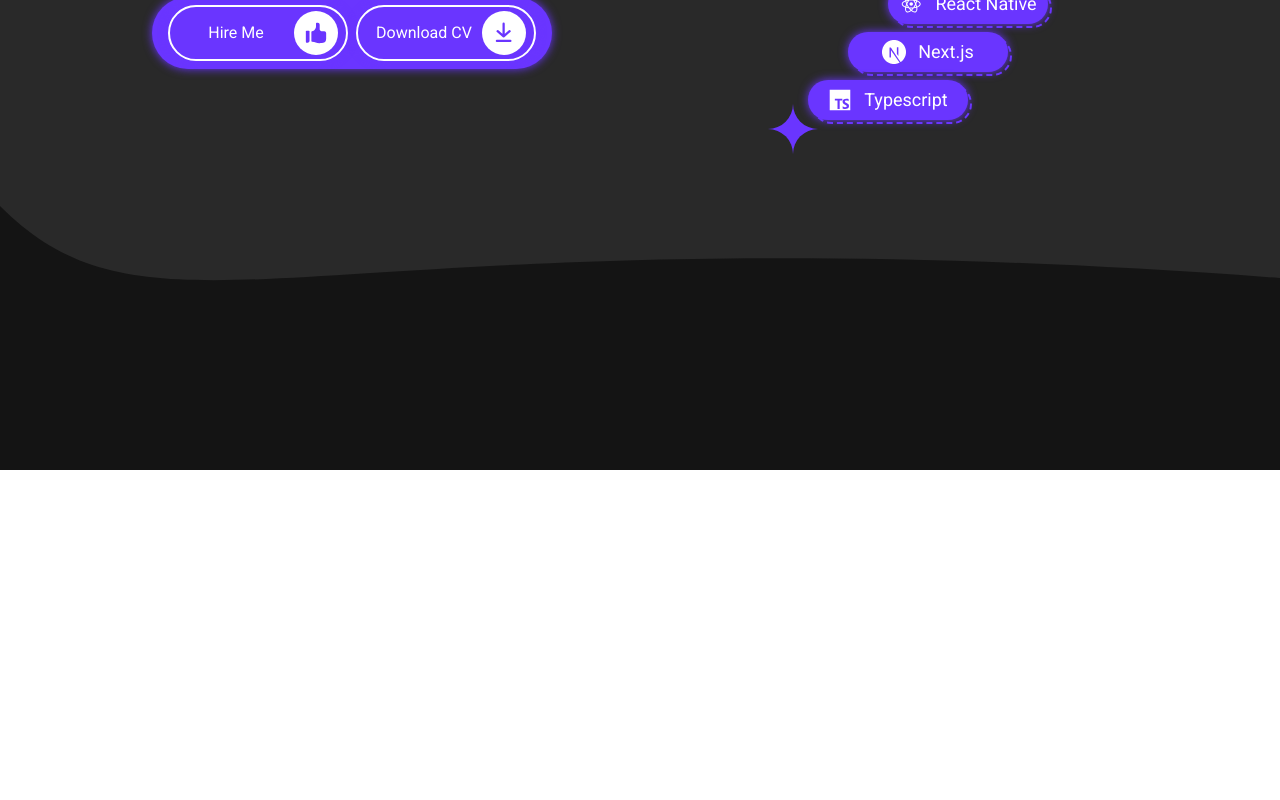
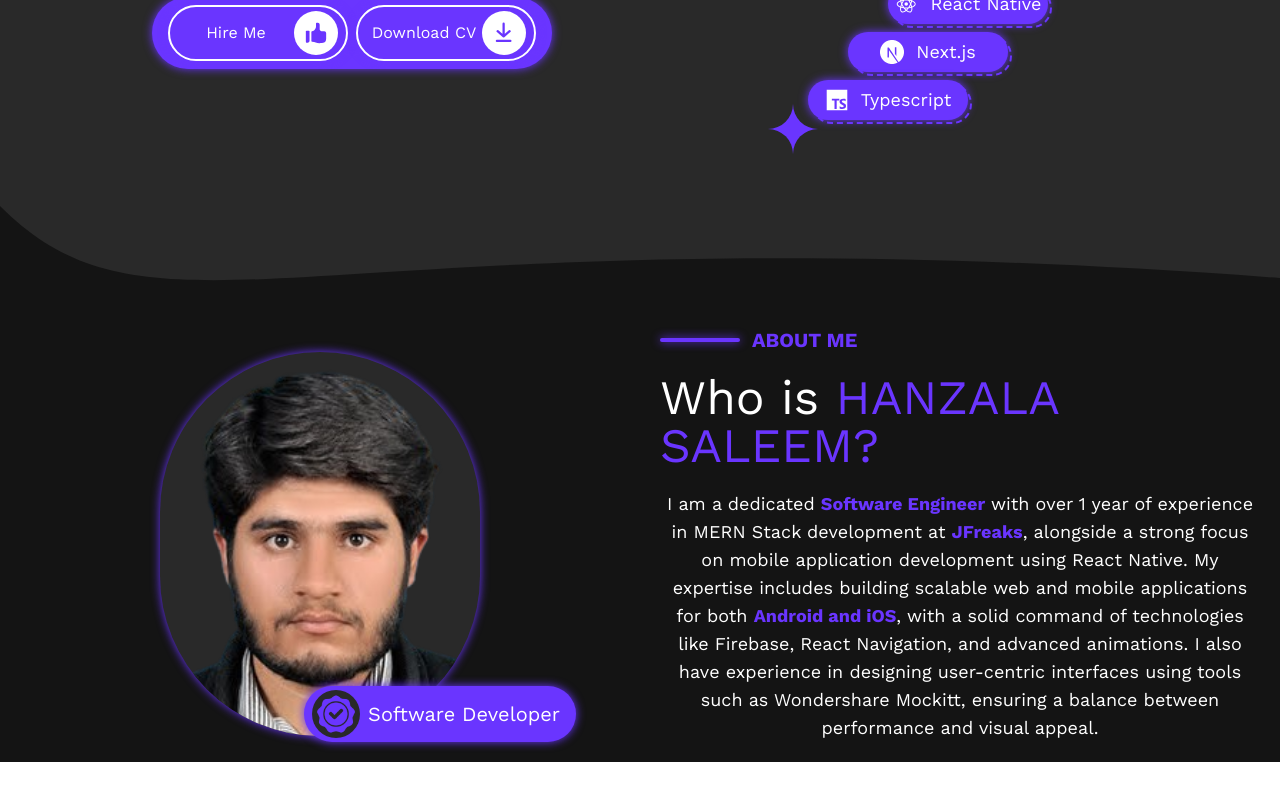
Before and after one commit to HANZALASALEEM/portfolio, a Next.js app: page / in a window 1280 px wide. Shown: the part 330-1130 px from the top of the page. Before the commit the page ends 800 px from the top, so only its background shows below. Built offline with nearby package versions, Linux system fonts and the light colour scheme.

Commit message:
Fix Some Build Issue

```diff
--- a/app/layout.tsx
+++ b/app/layout.tsx
@@ -1,9 +1,9 @@
 import type { Metadata } from "next";
-import { Roboto } from "next/font/google";
+import { Work_Sans } from "next/font/google";
 import "./globals.css";
 
-const roboto = Roboto({
-  variable: "--font-roboto",
+const work = Work_Sans({
+  variable: "--font-work",
   weight: ["400", "700"],
   style: ["normal", "italic"],
   subsets: ["latin"],
@@ -23,7 +23,7 @@ export default function RootLayout({
 }>) {
   return (
     <html lang="en">
-      <body className={`${roboto.className} antialiased`}>{children}</body>
+      <body className={`${work.className} antialiased`}>{children}</body>
     </html>
   );
 }
--- /dev/null
+++ b/app/src/assets/images/icons/CertifiedIcon.tsx
@@ -0,0 +1,18 @@
+const CertifiedIcon = () => {
+  return (
+    <svg
+      fill="#6A35FF"
+      width="24px"
+      height="24px"
+      viewBox="0 0 24 24"
+      xmlns="http://www.w3.org/2000/svg"
+    >
+      <path
+        d="m960 15 266.667 241.92 359.893-13.867 48.747 356.907L1920 820.547l-192 304.64 76.267 352.106-342.934 109.867-167.893 318.613L960 1769.56l-333.44 136.213-167.893-318.613-342.934-109.867L192 1125.187 0 820.547 284.693 599.96l48.747-356.907 359.893 13.867L960 15Zm0 144L764.907 335.96l-32.214 29.227-43.52-1.6-263.253-10.134-35.627 260.907-5.866 43.2-34.454 26.56-208.106 161.387L282.24 1068.44l23.253 36.693-9.28 42.667-55.68 257.387 250.774 80.426 41.493 13.334 20.373 38.506 122.667 232.96 243.84-99.52L960 1654.36l40.32 16.533 243.84 99.52 122.773-232.96 20.267-38.506 41.493-13.334 250.774-80.426-55.68-257.387-9.28-42.667 23.253-36.693 140.48-222.933-208.213-161.387-34.454-26.56-5.866-43.2-35.734-260.907-263.04 10.134-43.626 1.6-32.214-29.227L960 159Zm341.056 613.483 64.533 85.013-561.6 426.24-255.04-255.04 75.414-75.413 189.226 189.226 487.467-370.026Z"
+        fillRule="evenodd"
+      />
+    </svg>
+  );
+};
+
+export default CertifiedIcon;
--- /dev/null
+++ b/app/src/sections/homepage/AboutSection.tsx
@@ -0,0 +1,61 @@
+import Image from "next/image";
+
+const AboutSection = () => {
+  return (
+    <div className="w-full flex flex-col lg:flex-row my-10">
+      {/* Left Div */}
+      <div className="relative w-full lg:w-1/2 flex flex-col items-center justify-center">
+        <div className="h-96 w-80 bg-secondary my-5 shadow-primary rounded-full flex items-center justify-center">
+          <Image
+            src="/images/me.png"
+            width={1000}
+            height={1000}
+            alt="Me"
+            className="h-full w-full rounded-full"
+          />
+        </div>
+        <div className="absolute h-14 bg-primary shadow-primary bottom-5 sm:right-[20%] lg:right-[5%] xl:right-[10%] 2xl:right-[15%] rounded-full flex flex-row items-center pl-2 pr-4">
+          <div className="w-12 h-12 rounded-full bg-secondary flex items-center justify-center">
+            <Image
+              src="/icons/certified.png"
+              width={1000}
+              height={1000}
+              alt="Certified Icon"
+              className="w-10 h-10 object-cover m-1"
+            />
+          </div>
+          <p className="text-white text-xl ml-2">Software Developer</p>
+        </div>
+      </div>
+      {/* Right Div */}
+      <div className="w-[90%] mx-auto lg:w-1/2 lg:px-5">
+        <div className="w-full flex items-center">
+          <div className="h-1 w-20 bg-primary rounded-full shadow-primary"></div>
+          <p className="text-primary text-xl font-semibold ml-3">ABOUT ME</p>
+        </div>
+        <div className="my-5">
+          <h1 className="text-5xl text-white">
+            Who is <span className="text-primary">HANZALA SALEEM?</span>
+          </h1>
+        </div>
+        <div className="my-5">
+          <p className="text-white text-lg text-center">
+            I am a dedicated{" "}
+            <strong className="text-primary">Software Engineer</strong> with
+            over 1 year of experience in MERN Stack development at{" "}
+            <strong className="text-primary">JFreaks</strong>, alongside a
+            strong focus on mobile application development using React Native.
+            My expertise includes building scalable web and mobile applications
+            for both <strong className="text-primary">Android and iOS</strong>,
+            with a solid command of technologies like Firebase, React
+            Navigation, and advanced animations. I also have experience in
+            designing user-centric interfaces using tools such as Wondershare
+            Mockitt, ensuring a balance between performance and visual appeal.
+          </p>
+        </div>
+      </div>
+    </div>
+  );
+};
+
+export default AboutSection;
--- a/app/src/sections/homepage/HeroSection.tsx
+++ b/app/src/sections/homepage/HeroSection.tsx
@@ -8,6 +8,7 @@ import DownloadIcon from "../../assets/images/icons/DownloadIcon";
 import VerticalLanguageDesign from "../../components/homePage/VerticalLanguageDesign";
 import HorizontalLanguageDesign from "../../components/homePage/HorizontalLanguageDesign";
 import StrightLanguageDesign from "../../components/homePage/StrightLanguageDesign";
+import AboutSection from "./AboutSection";
 
 const titles = ["HANZALA SALEEM", "Website Developer", "Mobile App Developer"];
 
@@ -40,7 +41,7 @@ const HeroSection = () => {
                   animate={{ opacity: 1, y: 0 }}
                   exit={{ opacity: 0, y: -10 }}
                   transition={{ duration: 0.5 }}
-                  className="text-5xl text-center text-primary font-bold text-shadow-primary"
+                  className="text-5xl text-center text-primary font-bold"
                 >
                   {titles[index]}
                 </motion.h1>
@@ -80,6 +81,7 @@ const HeroSection = () => {
       </div>
 
       {/* About Me */}
+      <AboutSection />
     </>
   );
 };
--- a/tailwind.config.ts
+++ b/tailwind.config.ts
@@ -1,5 +1,4 @@
 import type { Config } from "tailwindcss";
-import textShadow from "tailwindcss-textshadow";
 
 export default {
   content: [
@@ -23,5 +22,5 @@ export default {
       },
     },
   },
-  plugins: [textShadow],
+  plugins: [],
 } satisfies Config;
```
Also changed, not shown: public/icons/certified.png (added), public/images/me.png (added).
